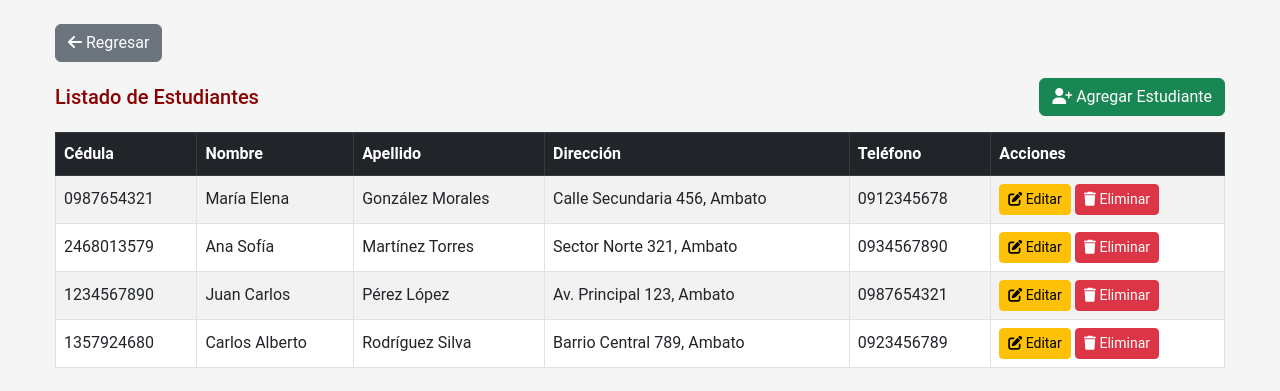
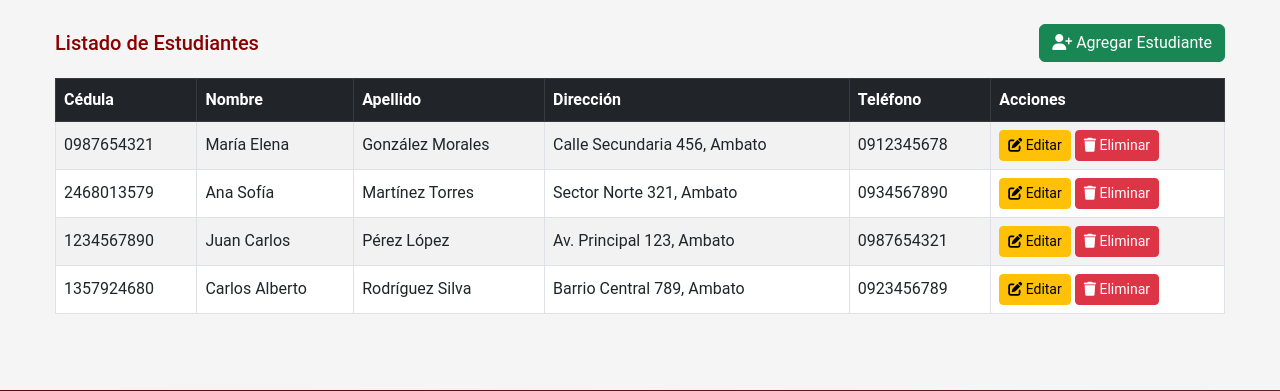
Before and after one commit to Gabriel-Spartan/gestionestudiantes, a PHP site: page /students/student.php in a window 1280 px wide. Shown: the top 391 px of the page. Run offline with PHP 8.4, Linux system fonts and the light colour scheme; data comes from the database, SQL or seed files in the repository.

Commit message:
Revert "Se realizaron mejoras"
This reverts commit 63ed60dc19272b2716da94c42d6ba1be1dc2f8f7.

```diff
--- a/students/student.php
+++ b/students/student.php
@@ -44,7 +44,6 @@ function mostrarTablaEstudiantes()
 // Mostrar la tabla directamente al cargar la página
 include_once __DIR__ . '/../includes/header.php';
 echo '<div class="container mt-4">';
-echo '<a href="../dashboard.php" class="btn btn-secondary mb-3"><i class="fas fa-arrow-left"></i> Regresar</a>';
 mostrarTablaEstudiantes();
 echo '</div>';
 include_once __DIR__ . '/../includes/footer.php';
```
